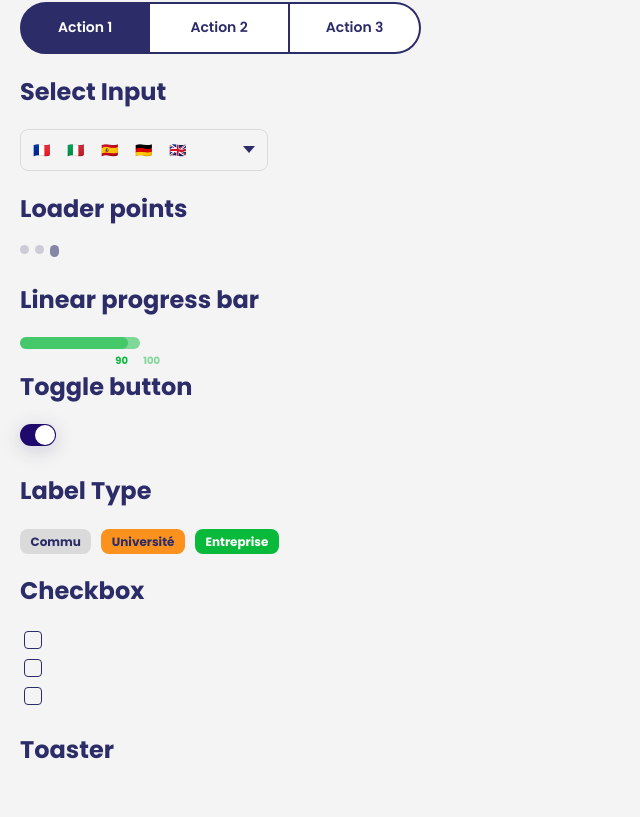
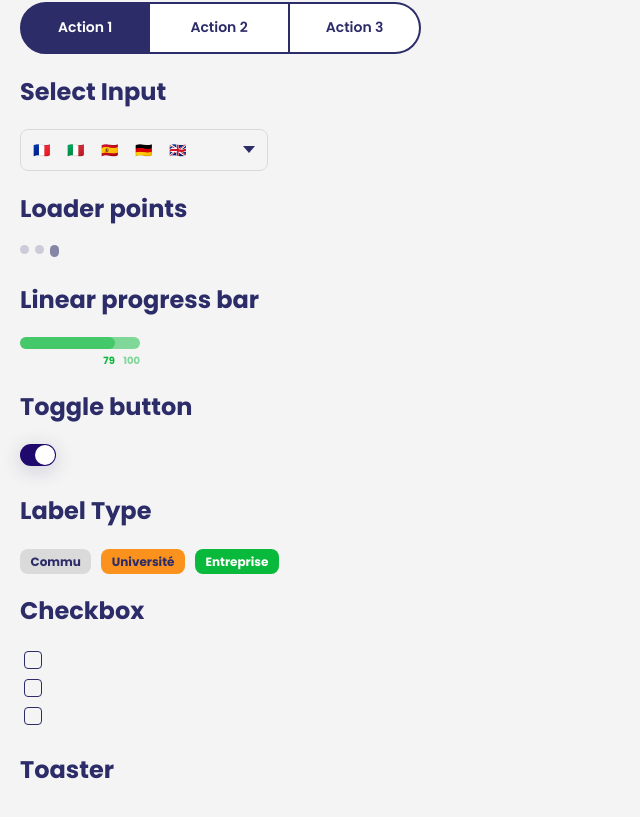
Before and after one commit to Ma-Petite-Planete/ma-petite-librairie, a React (Vite) app: page / in a window 1280 px wide. Shown: the part 4734-5551 px from the top of the page, without its empty margins (0-640 px from the left). Built offline with nearby package versions, Linux system fonts and the light colour scheme; a web font is replaced by a local one.

Commit message:
fix last change linear bar

```diff
--- a/src/App.tsx
+++ b/src/App.tsx
@@ -460,7 +460,7 @@ function App() {
       <h2>Linear progress bar</h2>
       <MppLinearProgressBar
         maxValue={100}
-        value={90}
+        value={79}
         colorStyle={ProgressBarStyle.green}
       />
 
--- a/src/components/MppLinearProgressBar/MppLinearProgressBar.tsx
+++ b/src/components/MppLinearProgressBar/MppLinearProgressBar.tsx
@@ -46,20 +46,26 @@ export const MppLinearProgressBar: React.FC<LinearProgressBarProps> = ({
   value,
   colorStyle,
 }) => {
+  const finishPercentage = Math.round((value / maxValue) * 100);
+
   return (
     <div className={`linear_progress_bar_container ${colorStyle}`}>
       <div className="linear_progress_bar--background_value">
         <div className="progress_bar background_value--indicator">
           <div
             className="linear_progress_bar--main_value"
-            style={{ width: `${Math.round((value / maxValue) * 100)}%` }}
+            style={{ width: `${finishPercentage}%` }}
           >
             <div className="progress_bar main_value--indicator"></div>
             <p className="main_value--value">{Math.round(value)}</p>
           </div>
         </div>
       </div>
-      <p className="background_value--max_value">{maxValue}</p>
+      <p
+        className={`background_value--max_value ${finishPercentage > 80 ? 'end_line_number' : ''}`}
+      >
+        {maxValue}
+      </p>
     </div>
   );
 };
--- a/src/components/MppLinearProgressBar/mpp_linear_progress_bar.css
+++ b/src/components/MppLinearProgressBar/mpp_linear_progress_bar.css
@@ -15,13 +15,11 @@
   font-size: 10px;
   font-weight: 700;
   line-height: auto;
+  text-align: end;
+  position: relative;
 }
 
-.main_value--value {
-  text-align: end;
-}
-
-.background_value--max_value {
+.end_line_number {
   position: absolute;
   right: -20px;
 }
```
Also changed, not shown: 2 other files (tests, documents, lock files or other folders).
